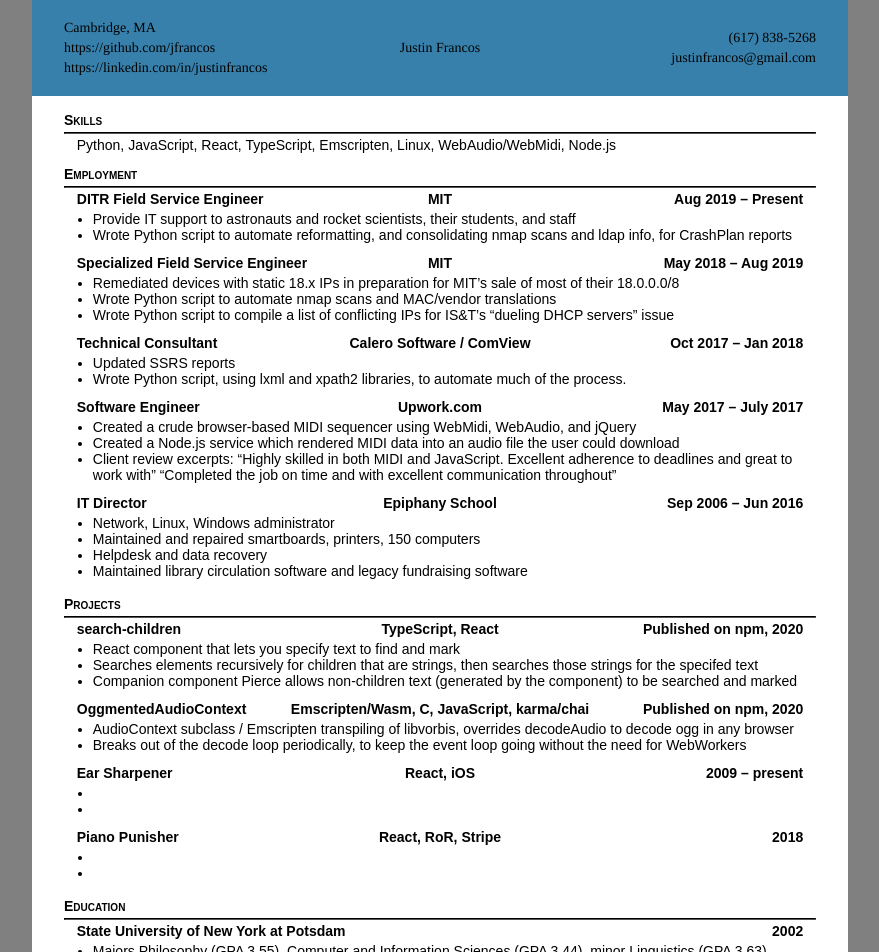
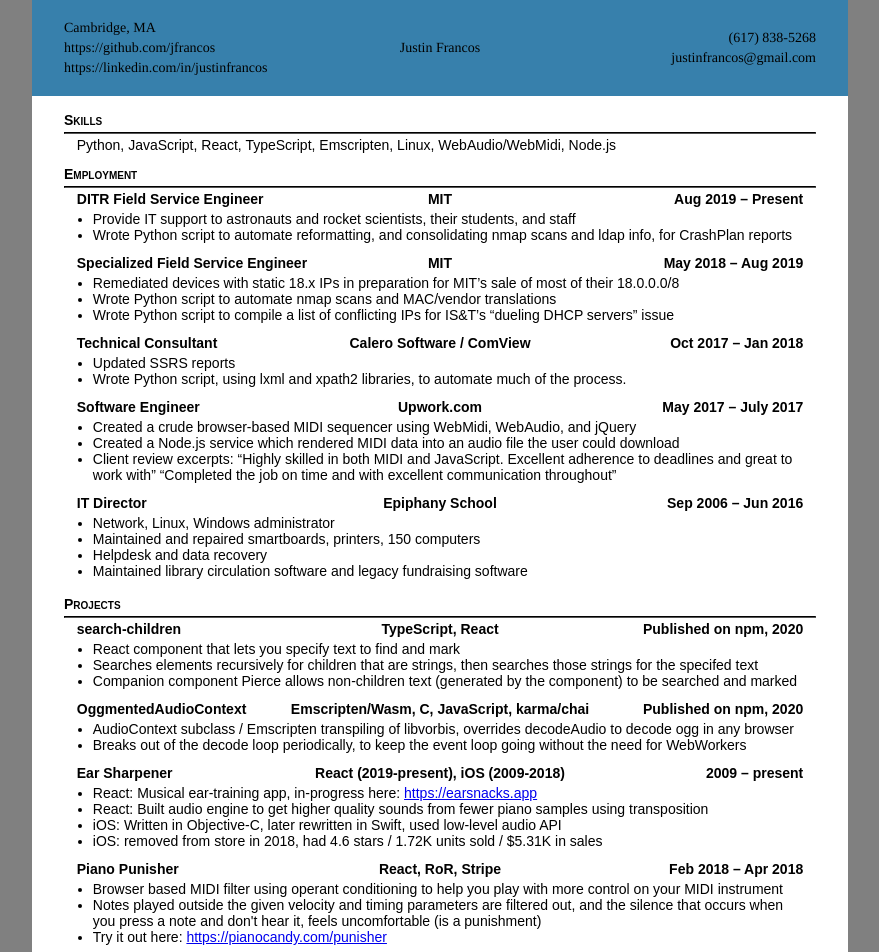
Before and after one commit to jfrancos/react-resume, a React (Create React App) app: page / in a window 1280 px wide. Shown: the top 952 px of the page, without its empty margins (200-1079 px from the left). Built offline with nearby package versions, Linux system fonts and the light colour scheme.

Commit message:
added more content

```diff
--- a/src/App.js
+++ b/src/App.js
@@ -20,7 +20,10 @@
       </div>
       <div id="content">
         <Section title="Skills">
-          <div className='section'>Python, JavaScript, React, TypeScript, Emscripten, Linux, WebAudio/WebMidi, Node.js</div>
+          <div className="section">
+            Python, JavaScript, React, TypeScript, Emscripten, Linux,
+            WebAudio/WebMidi, Node.js
+          </div>
         </Section>
         <Section title="Employment">
           <SubSection
@@ -89,8 +92,8 @@
                 WebAudio, and jQuery
               </li>
               <li>
-                Created a Node.js service which rendered MIDI data into an
-                audio file the user could download
+                Created a Node.js service which rendered MIDI data into an audio
+                file the user could download
               </li>
               <li>
                 Client review excerpts: “Highly skilled in both MIDI and
@@ -147,23 +150,50 @@
           >
             <ul>
               <li>
-                AudioContext subclass / Emscripten transpiling of libvorbis, overrides decodeAudio to  decode ogg in any browser
+                AudioContext subclass / Emscripten transpiling of libvorbis,
+                overrides decodeAudio to decode ogg in any browser
               </li>
               <li>
-                Breaks out of the decode loop periodically, to keep the event loop going without the need for WebWorkers
+                Breaks out of the decode loop periodically, to keep the event
+                loop going without the need for WebWorkers
               </li>
             </ul>
           </SubSection>
-          <SubSection header={["Ear Sharpener", "React, iOS", "2009 – present"]}>
+          <SubSection
+            header={[
+              "Ear Sharpener",
+              "React (2019-present), iOS (2009-2018)",
+              "2009 – present",
+            ]}
+          >
             <ul>
-              <li></li>
-              <li></li>
+              <li>
+                React: Musical ear-training app, in-progress here:{" "}
+                <Clickable>https://earsnacks.app</Clickable>
+              </li>
+              <li>
+                React: Built audio engine to get higher quality sounds from
+                fewer piano samples using transposition
+              </li>
+              <li>
+                iOS: Written in Objective-C, later rewritten in Swift, used low-level audio
+                API
+              </li>
+              <li>
+                iOS: removed from store in 2018, had 4.6 stars / 1.72K units sold / $5.31K in sales
+              </li>
+
             </ul>
           </SubSection>
-          <SubSection header={["Piano Punisher", "React, RoR, Stripe", "2018"]}>
+          <SubSection header={["Piano Punisher", "React, RoR, Stripe", "Feb 2018 – Apr 2018"]}>
             <ul>
-              <li></li>
-              <li></li>
+              <li>Browser based MIDI filter using operant conditioning to help you play with more control on your MIDI instrument</li>
+              <li>
+                Notes played outside the given velocity and timing parameters are filtered out, and the silence that occurs when you press a note and don't hear it, feels uncomfortable (is a punishment)
+              </li>
+              <li>
+                Try it out here: <Clickable>https://pianocandy.com/punisher</Clickable>
+              </li>
             </ul>
           </SubSection>
         </Section>
@@ -208,4 +238,6 @@
   </>
 );
 
+const Clickable = ({ children }) => <a href={children}>{children}</a>;
+
 export default App;
```
